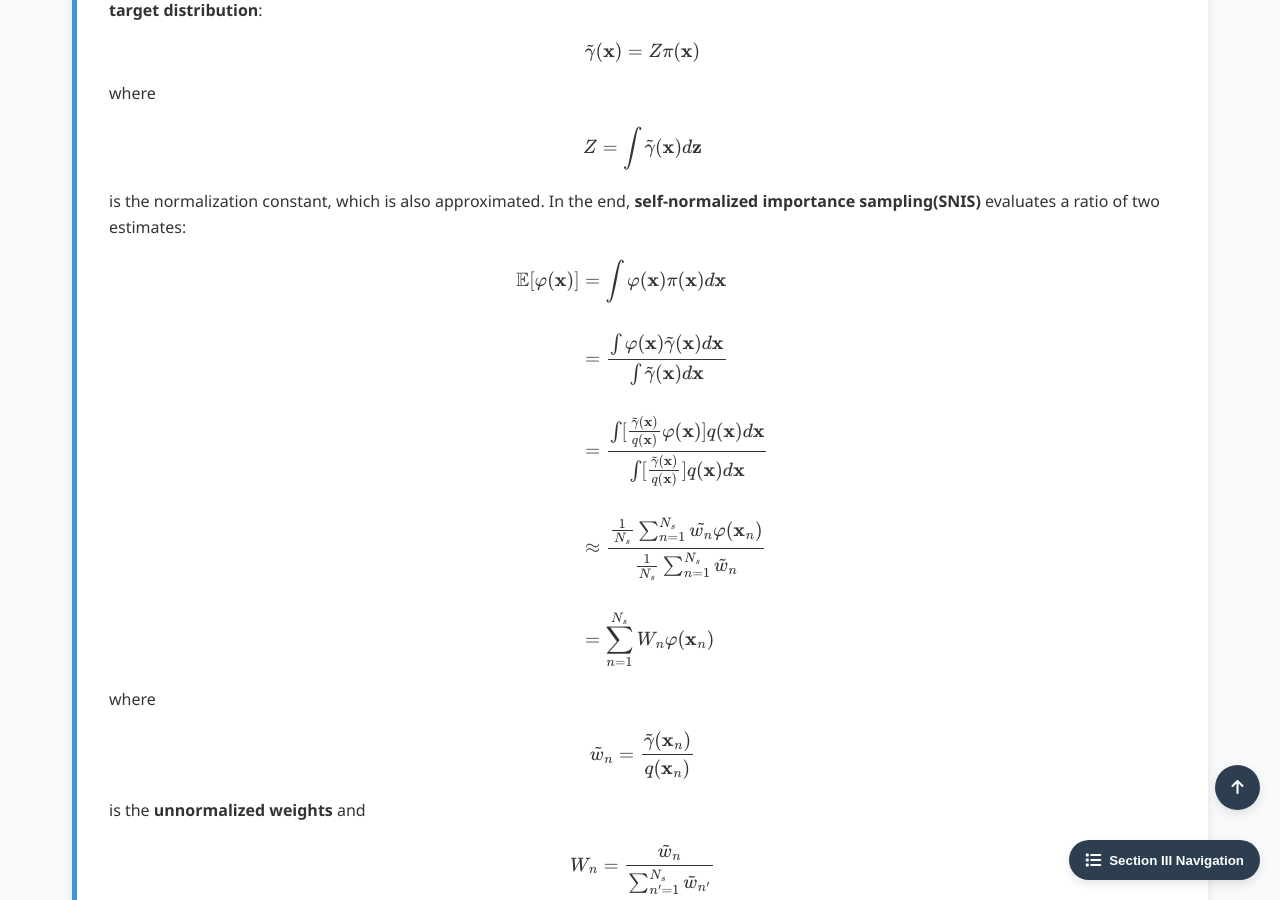
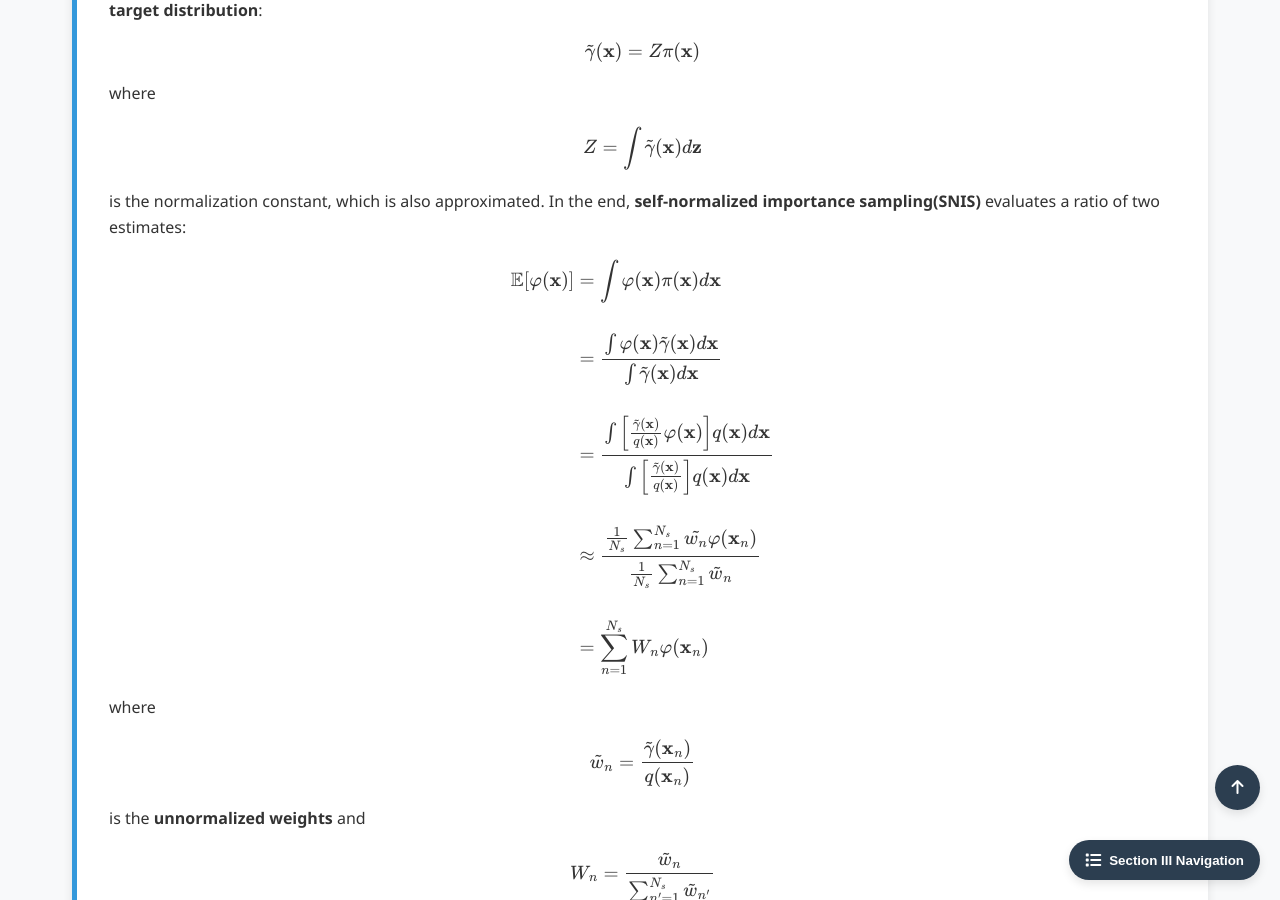
Before and after one commit to Yusukey01/yusukey01.github.io, a Jekyll site: the page built from Mathematics/Probability/importance_sampling.html, in a window 1280 px wide and 900 px high, scrolled down 3892 px. Built offline with Jekyll 4.4.1, drawn with Linux system fonts in a browser that asks for light colours.

Commit message:
making Importance sampling, direct

```diff
--- a/Mathematics/Probability/importance_sampling.html
+++ b/Mathematics/Probability/importance_sampling.html
@@ -320,8 +320,8 @@ uses_python: false
                     \mathbb{E}[\varphi(\mathbf{x})] &= \int \varphi(\mathbf{x}) \pi(\mathbf{x})d\mathbf{x} \\\\
                                                     &= \frac{\int \varphi(\mathbf{x})\tilde{\gamma}(\mathbf{x})d\mathbf{x}}
                                                             {\int \tilde{\gamma}(\mathbf{x})d\mathbf{x}} \\\\
-                                                    &=\frac{\int [\frac{\tilde{\gamma}(\mathbf{x})}{q(\mathbf{x})}\varphi(\mathbf{x})]q(\mathbf{x})d\mathbf{x}}
-                                                           {\int [\frac{\tilde{\gamma}(\mathbf{x})}{q(\mathbf{x})}]q(\mathbf{x})d\mathbf{x}} \\\\
+                                                    &=\frac{\int \left[\frac{\tilde{\gamma}(\mathbf{x})}{q(\mathbf{x})}\varphi(\mathbf{x})\right]q(\mathbf{x})d\mathbf{x}}
+                                                           {\int \left[\frac{\tilde{\gamma}(\mathbf{x})}{q(\mathbf{x})} \right]q(\mathbf{x})d\mathbf{x}} \\\\
                                                     &\approx \frac{\frac{1}{N_s} \sum_{n=1}^{N_s} \tilde{w_n}\varphi(\mathbf{x}_n)}
                                                                     {\frac{1}{N_s}\sum_{n=1}^{N_s}\tilde{w}_n} \\\\
                                                     &=\sum_{n=1}^{N_s} W_n \varphi(\mathbf{x}_n)
```
